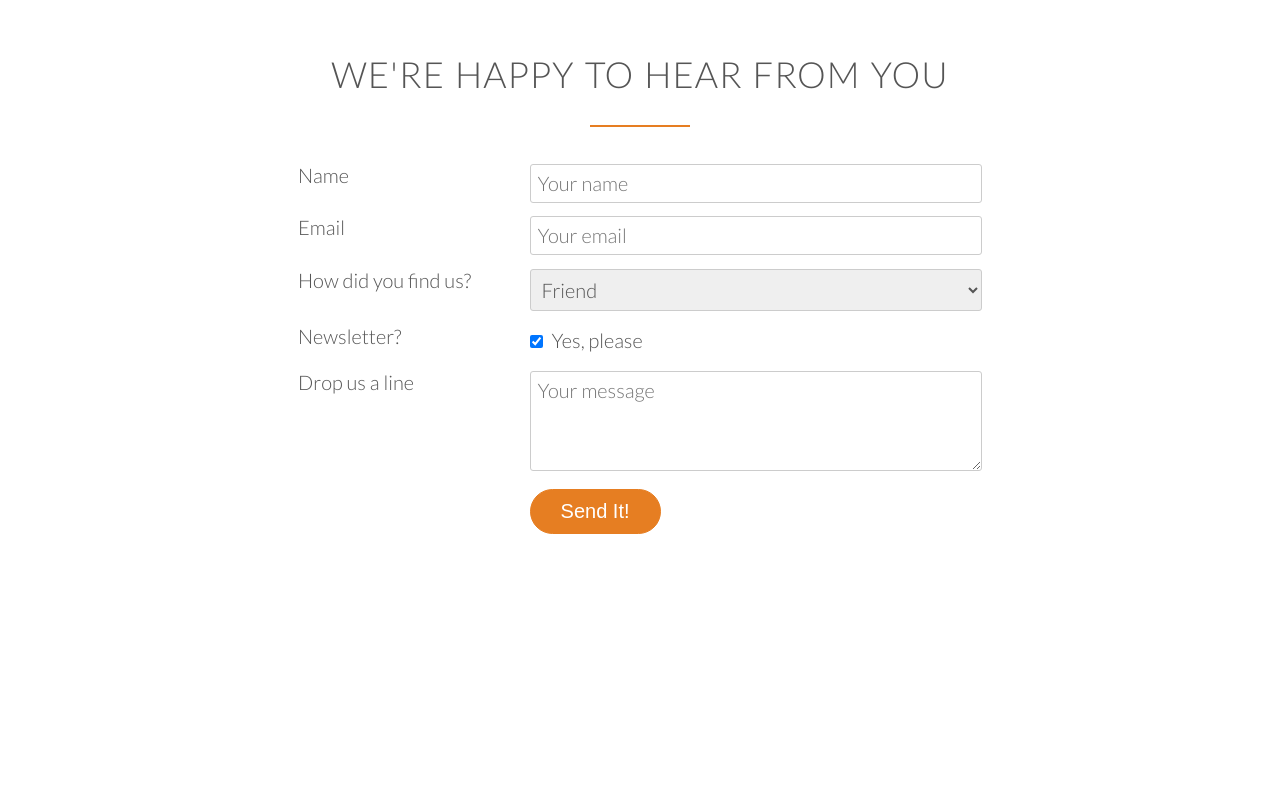
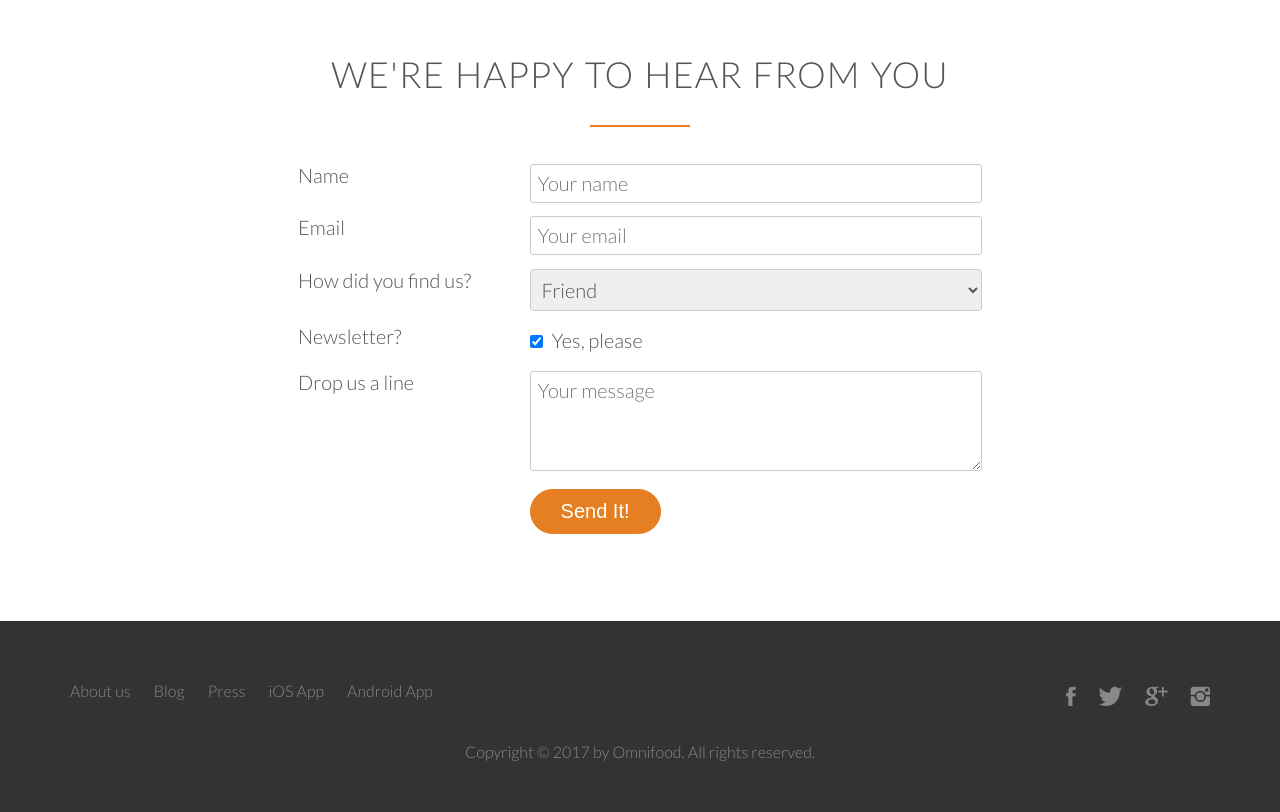
Before and after one commit to n3m3sis42/omnifood, a plain HTML site: page index.html in a window 1280 px wide. Shown: the part 4652-5464 px from the top of the page. Before the commit the page ends 5273 px from the top, so only its background shows below. Drawn offline with Linux system fonts and the light colour scheme; files whose address does not match are found by name.

Commit message:
added footer

```diff
--- a/index.html
+++ b/index.html
@@ -9,7 +9,9 @@
         <link href="https://fonts.googleapis.com/css?family=Lato:100,300,300i,400" rel="stylesheet">
         <title>Omnifood</title>
     </head>
+
     <body>
+
         <header>
             <nav>
                 <div class="row">
@@ -28,6 +30,7 @@
                 <a class="btn btn-ghost" href="#">Show me more</a>
             </div>
         </header>
+
         <section class="section-features">
             <div class="row">
                 <h2>Get food fast &mdash; not fast food</h2>
@@ -364,5 +367,33 @@
                 </form>
             </div>
         </section>
+
+        <footer>
+            <div class="row">
+                <div class="col span-1-of-2">
+                    <ul class="footer-nav">
+                        <li><a href="#">About us</a></li>
+                        <li><a href="#">Blog</a></li>
+                        <li><a href="#">Press</a></li>
+                        <li><a href="#">iOS App</a></li>
+                        <li><a href="#">Android App</a></li>
+                    </ul>
+                </div>
+                <div class="col span-1-of-2">
+                    <ul class="social-links">
+                        <li><a href="#"><i class="ion-social-facebook"></i></a></li>
+                        <li><a href="#"><i class="ion-social-twitter"></i></a></li>
+                        <li><a href="#"><i class="ion-social-googleplus"></i></a></li>
+                        <li><a href="#"><i class="ion-social-instagram"></i></a></li>
+                    </ul>
+                </div>
+            </div>
+            <div class="row">
+                <p>
+                    Copyright &copy; 2017 by Omnifood. All rights reserved.
+                </p>
+            </div>
+        </footer>
+
     </body>
 </html>
--- a/resources/css/style.css
+++ b/resources/css/style.css
@@ -492,3 +492,88 @@ input[type=checkbox] {
 *:focus {
     outline: none;
 }
+
+
+/* ------------------------------------------------ */
+/* FOOTER */
+/* ------------------------------------------------ */
+
+footer {
+    background-color: #333;
+    padding: 50px;
+    font-size: 80%;
+}
+
+.footer-nav {
+    list-style: none;
+    float: left;
+}
+
+.social-links {
+    list-style: none;
+    float: right;
+}
+
+.footer-nav li,
+.social-links li {
+    display: inline-block;
+    margin-right: 20px;
+}
+
+.footer-nav li:last-child,
+.social-links li:last-child {
+    margin-right: 0;
+}
+
+.footer-nav li a:link,
+.footer-nav li a:visited,
+.social-links li a:link,
+.social-links li a:visited {
+    text-decoration: none;
+    border: 0;
+    color: #888;
+    transition: color 0.2s;
+}
+
+.footer-nav li a:hover,
+.footer-nav li a:active {
+    color: #ddd;
+}
+
+.social-links li a:link,
+.social-links li a:visited {
+    font-size: 160%;
+}
+
+.ion-social-facebook,
+.ion-social-twitter,
+.ion-social-googleplus,
+.ion-social-instagram {
+    transition: color 0.2s;
+}
+
+.ion-social-facebook:hover,
+.ion-social-facebook:active {
+    color: #3b5998;
+}
+
+.ion-social-twitter:hover,
+.ion-social-twitter:active {
+    color: #55acee;
+}
+
+.ion-social-googleplus:hover,
+.ion-social-googleplus:active {
+    color: #dd4b39;
+}
+
+.ion-social-instagram:hover,
+.ion-social-instagram:active {
+    color: #4c68d7;
+}
+
+footer p {
+    color: #888;
+    text-align: center;
+    margin-top: 20px;
+}
```
